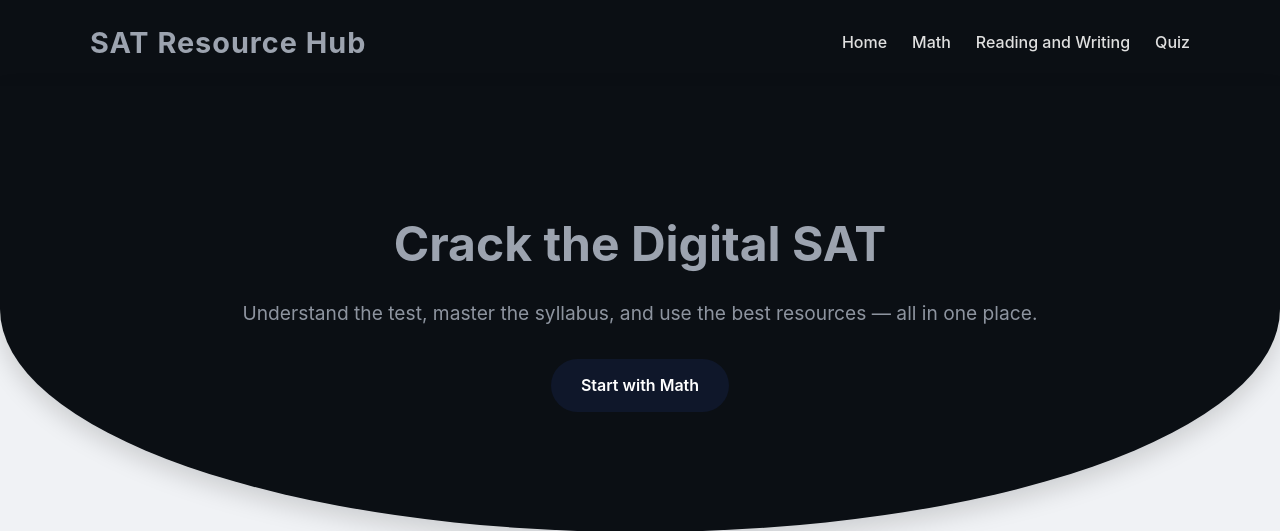
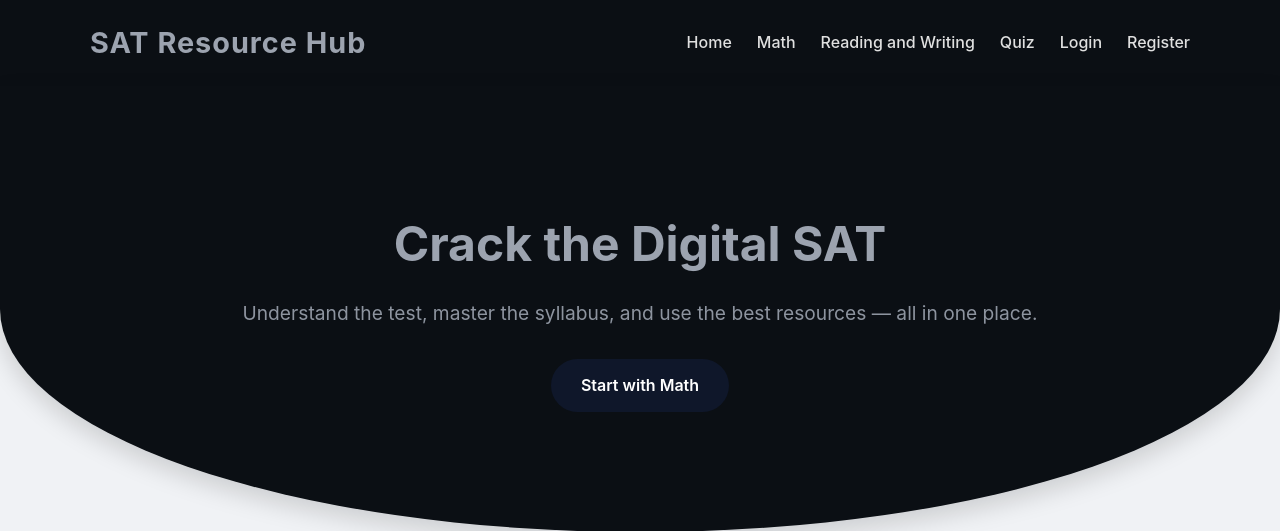
Before and after one commit to Naman-0000/Naman-0000.github.io, a Flask app: page / in a window 1280 px wide. Shown: the top 531 px of the page. Run offline with Flask 3, Linux system fonts and the light colour scheme.

Commit message:
Update index.html

```diff
--- a/templates/index.html
+++ b/templates/index.html
@@ -17,6 +17,8 @@
         <li><a href="{{ url_for('math') }}">Math</a></li>
         <li><a href="{{ url_for('english') }}" class="active">Reading and Writing</a></li>
         <li><a href="{{ url_for('quiz') }}">Quiz</a></li>
+        <li style="float:right"><a href="{{ url_for('login') }}">Login</a></li>
+        <li style="float:right"><a href="{{ url_for('register') }}">Register</a></li>
       </ul>
     </nav>
   </header>
```
